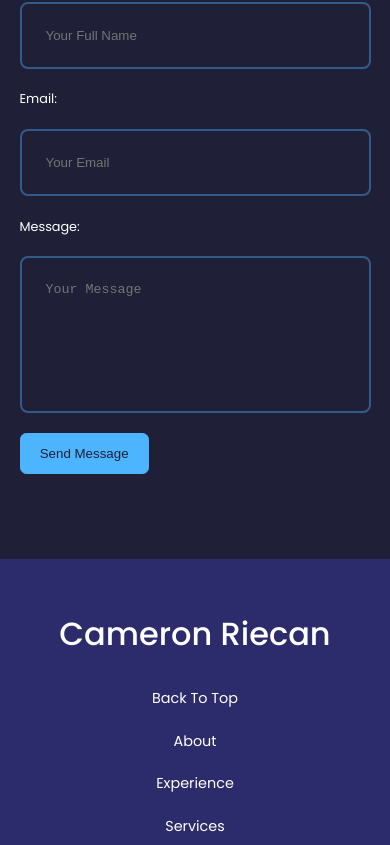
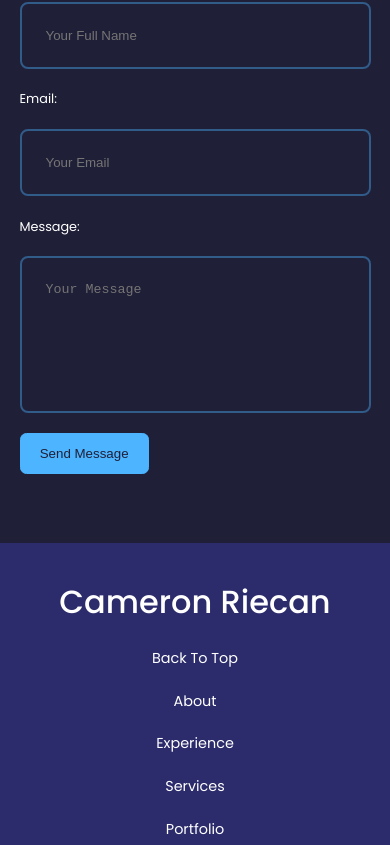
Before and after one commit to CameronRiecan/CameronRiecan.github.io, a React (Create React App) app: page / in a window 390 px wide. Shown: the part 11155-12000 px from the top of the page. Built offline with nearby package versions, Linux system fonts and the light colour scheme.

Commit message:
fix footer UI issue, reduce top padding and margin to look better and reduce empty space

```diff
--- a/src/components/footer/footer.css
+++ b/src/components/footer/footer.css
@@ -66,6 +66,10 @@ footer a:hover {
 
 /* Media Queries (Small Devices) */
 @media screen and (max-width: 600px) {
+    footer {
+        margin-top: 5rem;
+        padding-top: 2rem;
+    }
     .permalinks {
         flex-direction: column;
         gap: 1.15rem;
@@ -74,4 +78,8 @@ footer a:hover {
     .footer_socials {
         margin: 1.8rem 0;
     }
+
+    .footer_logo {
+        margin-bottom: 1rem;
+    }
 }
```
